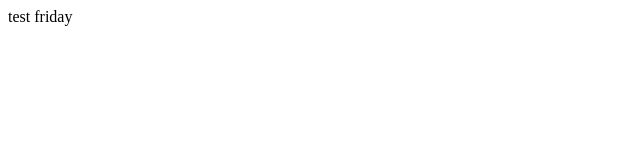
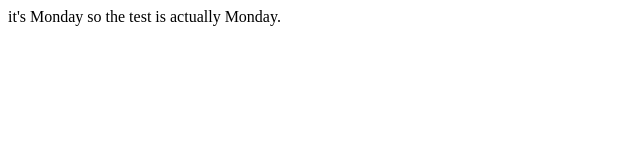
Before and after one commit to RockyT85/test, a plain HTML site: page index.html in a window 1280 px wide. Shown: the whole page, without its empty margins (0-640 px from the left). Drawn offline with Linux system fonts and the light colour scheme.

Commit message:
changed text again

```diff
--- a/index.html
+++ b/index.html
@@ -6,7 +6,7 @@
 </head>
 
 <body>
-test friday
+it's Monday so the test is actually Monday.
 </body>
 
 </html>
```
